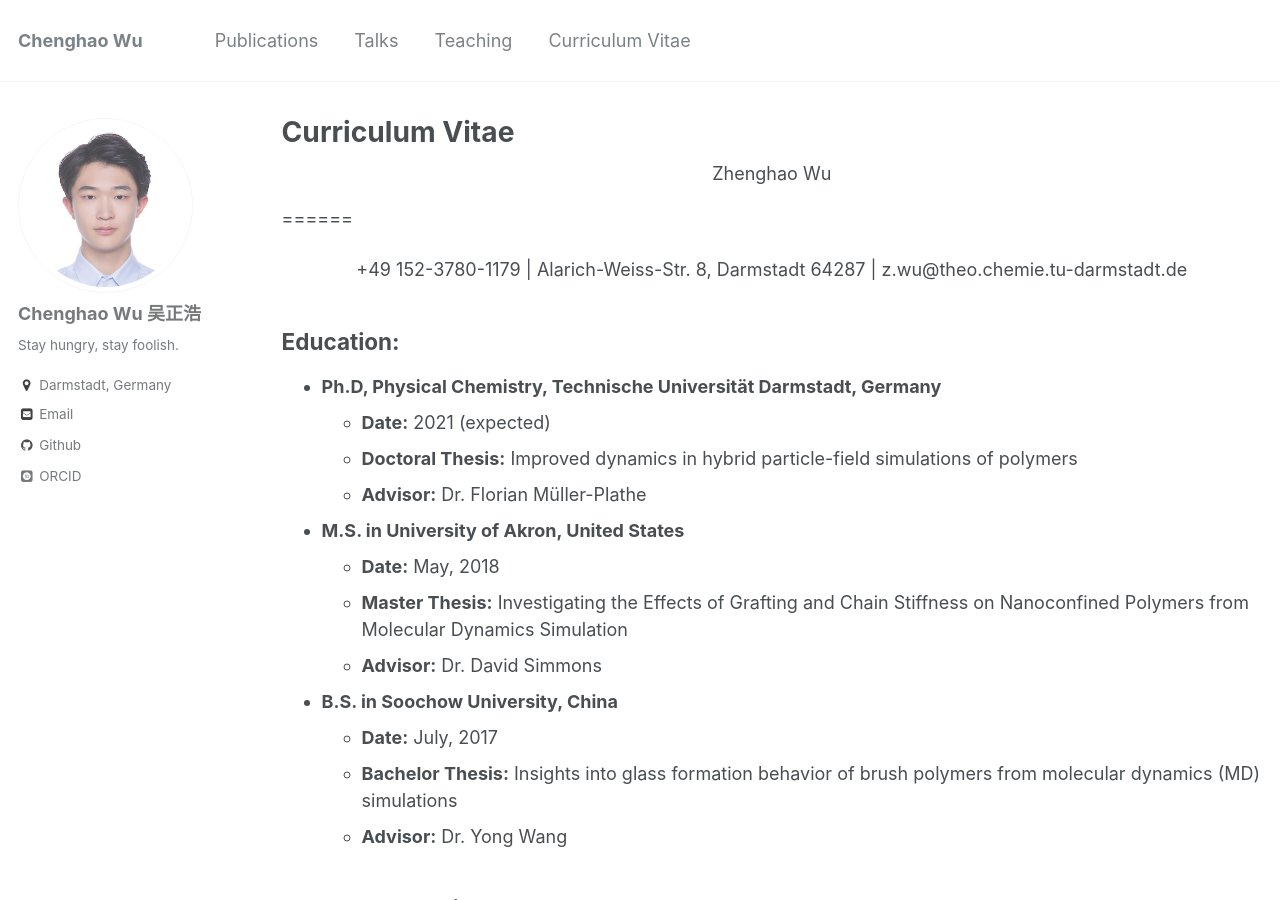
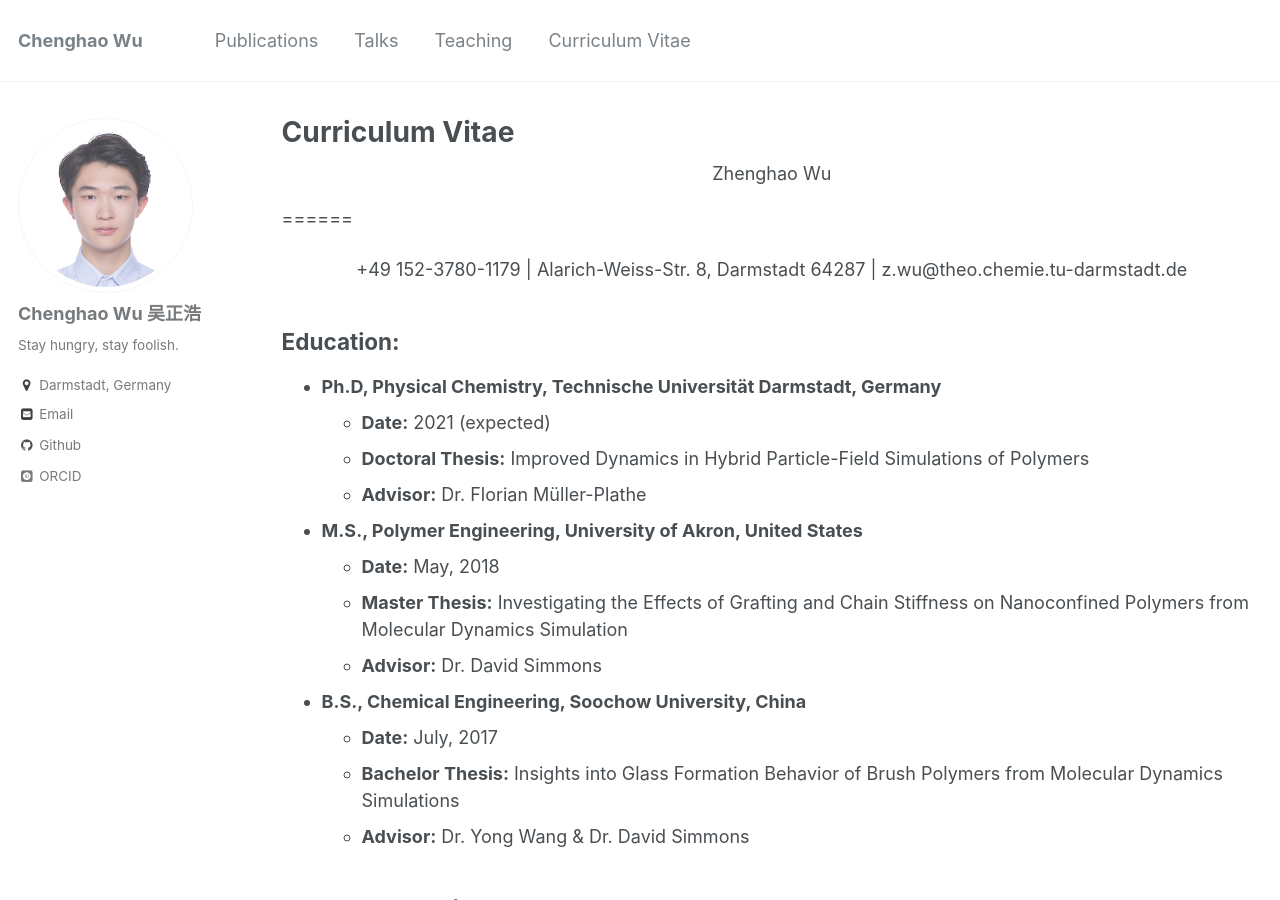
Before and after one commit to Chenghao-Wu/Chenghao-Wu.github.io, a Jekyll site: the page built from _pages/cv.md, in a window 1280 px wide and 900 px high. Built offline with Jekyll 4.4.1, drawn with Linux system fonts in a browser that asks for light colours; some web fonts are replaced.

Commit message:
update 16

```diff
--- a/_pages/cv.md
+++ b/_pages/cv.md
@@ -21,16 +21,16 @@ Education:
 
 * **Ph.D, Physical Chemistry, Technische Universität Darmstadt, Germany**
   * **Date:** 2021 (expected)
-  * **Doctoral Thesis:** Improved dynamics in hybrid particle-field simulations of polymers
+  * **Doctoral Thesis:** Improved Dynamics in Hybrid Particle-Field Simulations of Polymers
   * **Advisor:** Dr. Florian Müller-Plathe
-* **M.S. in University of Akron, United States**
+* **M.S., Polymer Engineering, University of Akron, United States**
   * **Date:** May, 2018
   * **Master Thesis:** Investigating the Effects of Grafting and Chain Stiffness on Nanoconfined Polymers from Molecular Dynamics Simulation
   * **Advisor:** Dr. David Simmons
-* **B.S. in Soochow University, China**
+* **B.S., Chemical Engineering, Soochow University, China**
   * **Date:** July, 2017
-  * **Bachelor Thesis:** Insights into glass formation behavior of brush polymers from molecular dynamics (MD) simulations
-  * **Advisor:** Dr. Yong Wang
+  * **Bachelor Thesis:** Insights into Glass Formation Behavior of Brush Polymers from Molecular Dynamics Simulations
+  * **Advisor:** Dr. Yong Wang & Dr. David Simmons
 
 Research experience:
 ------
```
